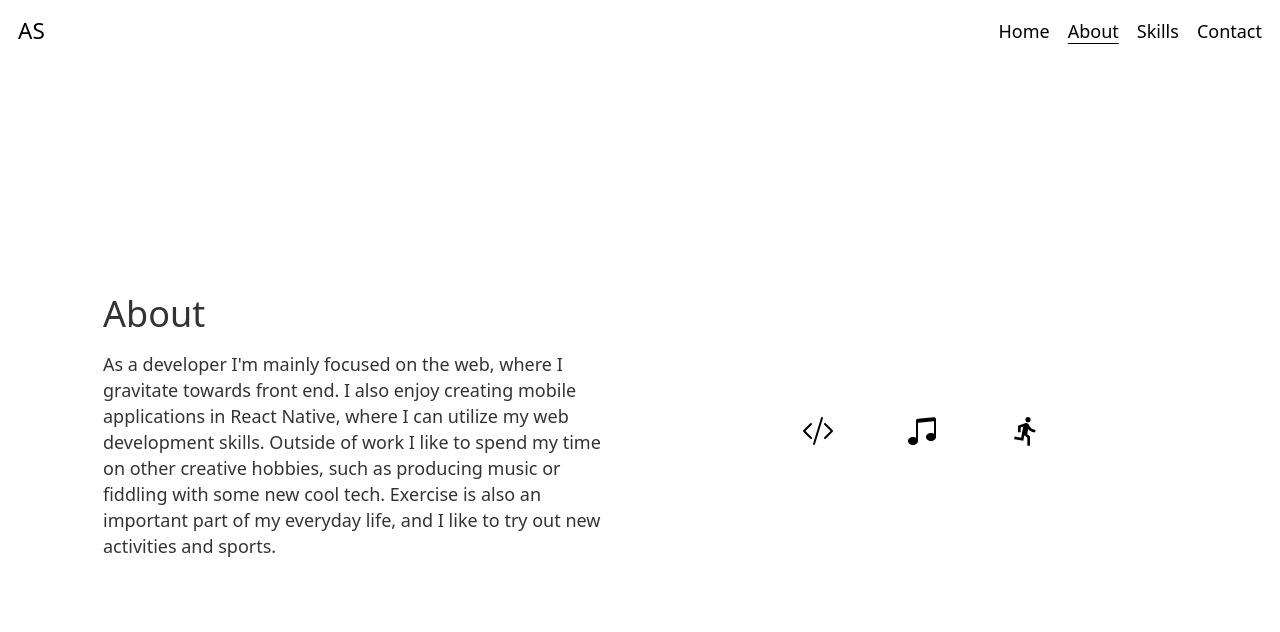
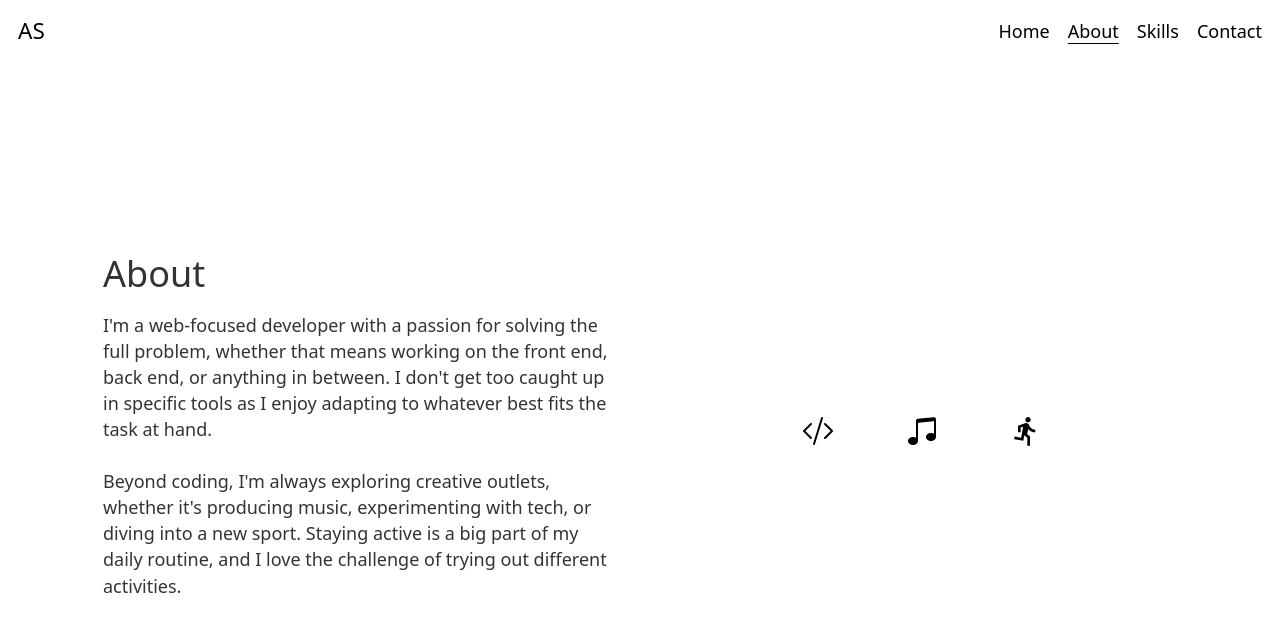
Before and after one commit to augustsjogren/portfolio, a React (Vite) app: page /about in a window 1280 px wide. Shown: the top 632 px of the page. Built offline with nearby package versions, Linux system fonts and the light colour scheme.

Commit message:
update about me section

```diff
--- a/src/pages/about.tsx
+++ b/src/pages/about.tsx
@@ -14,13 +14,16 @@ const AboutPage = () => {
         <div className='col'>
           <h1>About</h1>
           <p>
-            As a developer I&apos;m mainly focused on the web, where I gravitate
-            towards front end. I also enjoy creating mobile applications in
-            React Native, where I can utilize my web development skills. Outside
-            of work I like to spend my time on other creative hobbies, such as
-            producing music or fiddling with some new cool tech. Exercise is
-            also an important part of my everyday life, and I like to try out
-            new activities and sports.
+            I&apos;m a web-focused developer with a passion for solving the full
+            problem, whether that means working on the front end, back end, or
+            anything in between. I don&apos;t get too caught up in specific
+            tools as I enjoy adapting to whatever best fits the task at hand.
+          </p>
+          <p>
+            Beyond coding, I&apos;m always exploring creative outlets, whether
+            it&apos;s producing music, experimenting with tech, or diving into a
+            new sport. Staying active is a big part of my daily routine, and I
+            love the challenge of trying out different activities.
           </p>
         </div>
         <div className='col'>
```
